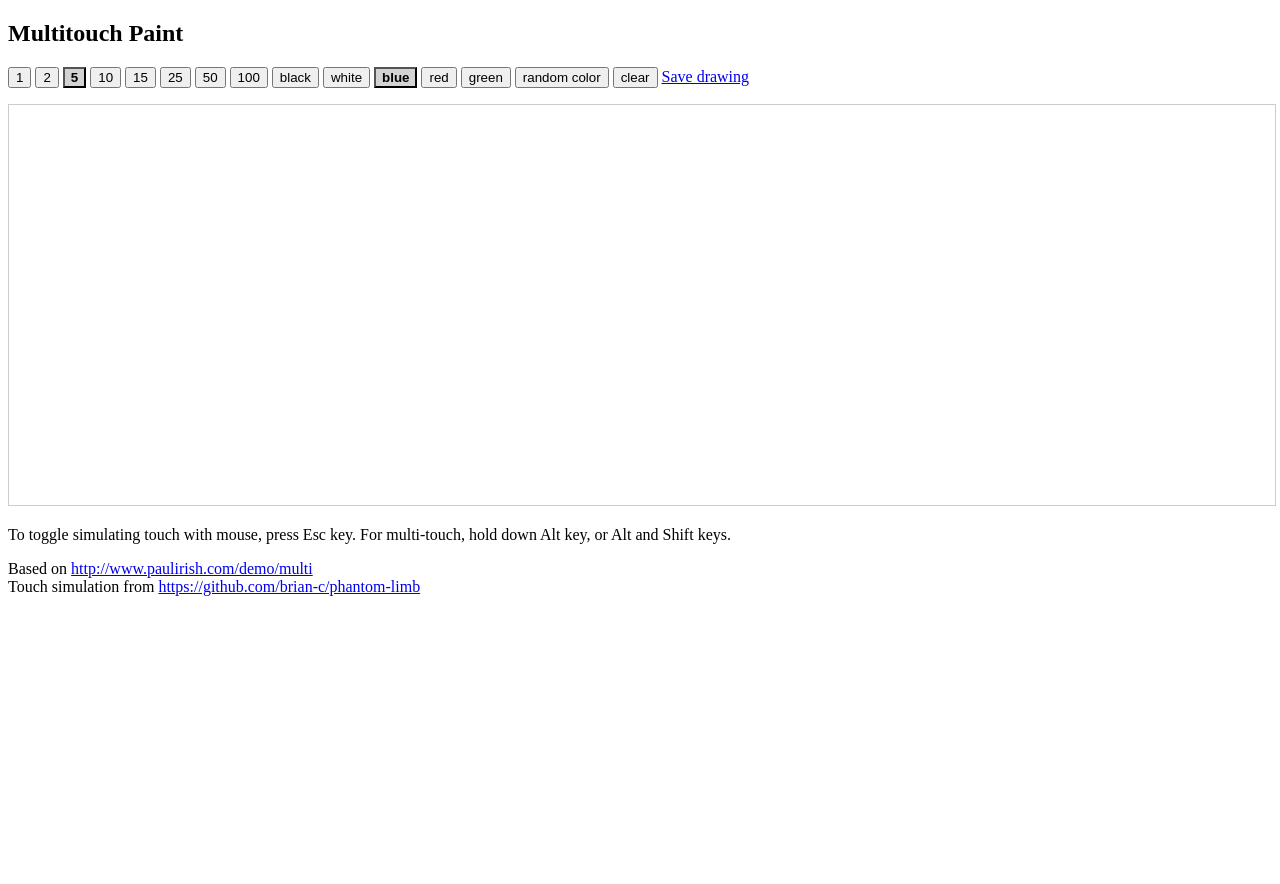
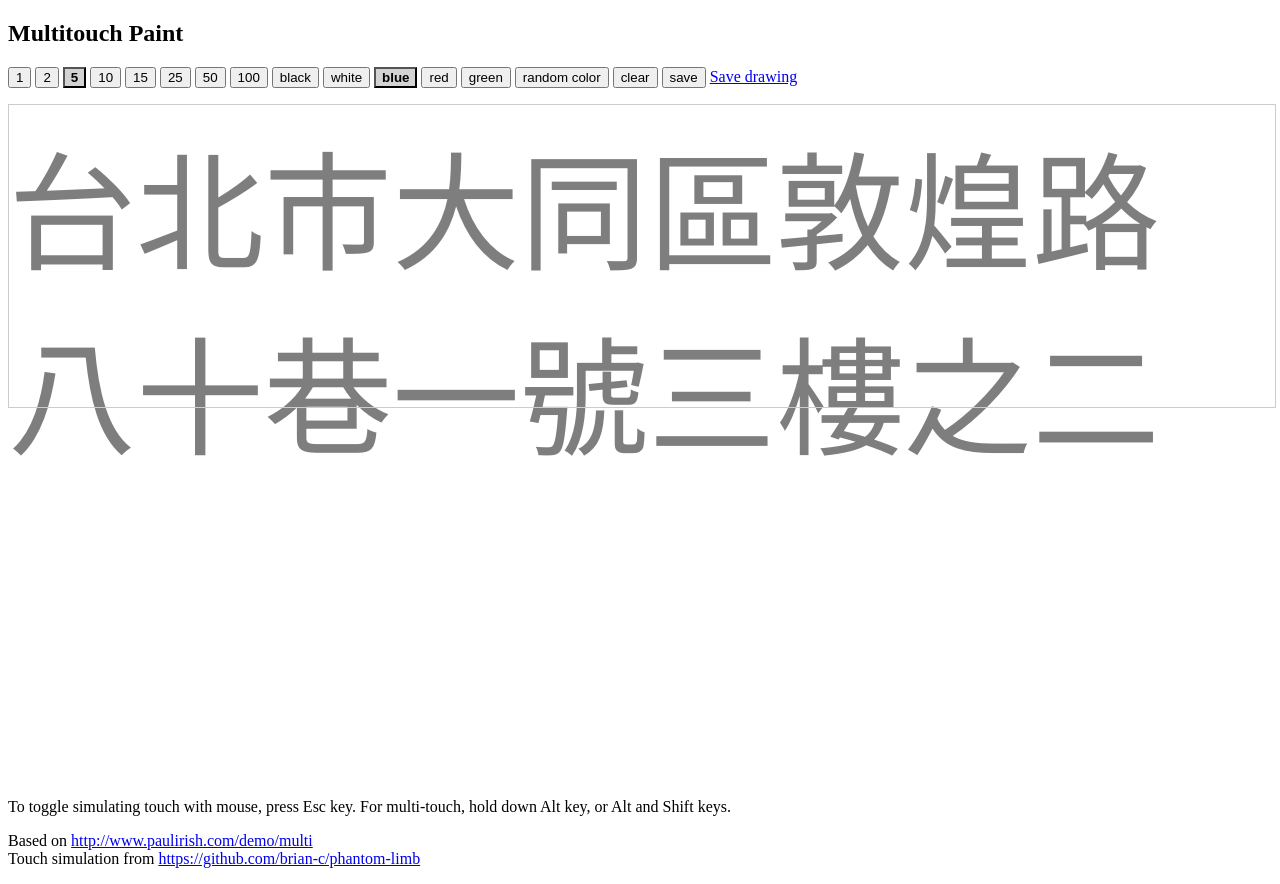
Before and after one commit to kaicarver/htmldraw, a plain HTML site: page multidraw.html in a window 1280 px wide. Before the commit the page ends 800 px from the top, so only its background shows below. Drawn offline with Linux system fonts and the light colour scheme.

Commit message:
add text that you can trace, to be continued

```diff
--- a/multidraw.html
+++ b/multidraw.html
@@ -5,7 +5,18 @@
 <meta charset="UTF-8">
 <script src="jquery-1.9.1.min.js"></script>
 <style media="screen">
-  canvas { border: 1px solid #ccc; }
+  .drawarea {
+    border: 1px solid #ccc;
+  }
+  .drawarea_background {
+    position: relative;
+    top: -100px;
+    z-index: -1;
+    font-size: 8em;
+    opacity: 0.5;
+    background-color: white;
+    font-family: KaiTi, "楷体", SimKai, serif;
+  }
 </style>
 </head>
 <body>
@@ -33,11 +44,17 @@
 </span>
 <span>
 <button class="clearCanvas">clear</button>
+<button classid="saveCanvas">save</button>
 </span>
 
-<a href="javascript:void(window.open().location = document.getElementsByTagName('canvas')[0].toDataURL('image/png'))">Save drawing</a>
+<a href="javascript:void(window.open().location = document.getElementById('example').toDataURL('image/png'))">Save drawing</a>
 </p>
-<canvas id="example" height=400 width=300></canvas>
+
+<canvas id="example" class="drawarea" height="400"></canvas>
+<div id="example_background" class="drawarea_background">
+  台北市大同區敦煌路八十巷一號三樓之二
+</div>
+
 <p id="simulate">
   To toggle simulating touch with mouse, press Esc key. For multi-touch, hold down Alt key, or Alt and Shift keys.
   <!--<a href="javascript:void(handleTouch())">Simulate Touch</a>-->
@@ -49,7 +66,8 @@
 <script>
 var CanvasDrawr = function (options) {
   //console.log(options);
-  var canvas = document.getElementById(options.id)
+  var canvas = document.getElementById(options.id);
+  var canvas_background = document.getElementById(options.id + '_background');
   this.ctxt = canvas.getContext("2d");
   var ctxt = this.ctxt;
   this.lineWidth = function(width) { ctxt.lineWidth = width; return ctxt.lineWidth; }
@@ -58,6 +76,10 @@ var CanvasDrawr = function (options) {
   canvas.style.width = '100%';
   canvas.width = canvas.offsetWidth;
   canvas.style.width = '';
+  canvas.style.height = '300px';
+  canvas.height = canvas.offsetHeight;
+  canvas.style.height = '';
+  canvas_background.style.top = '-300px';
   ctxt.lineWidth = options.lineWidth || Math.ceil(Math.random() * 35);
   ctxt.lineCap = options.lineCap || "round";
   ctxt.lineColor = options.lineColor || "black";
```
